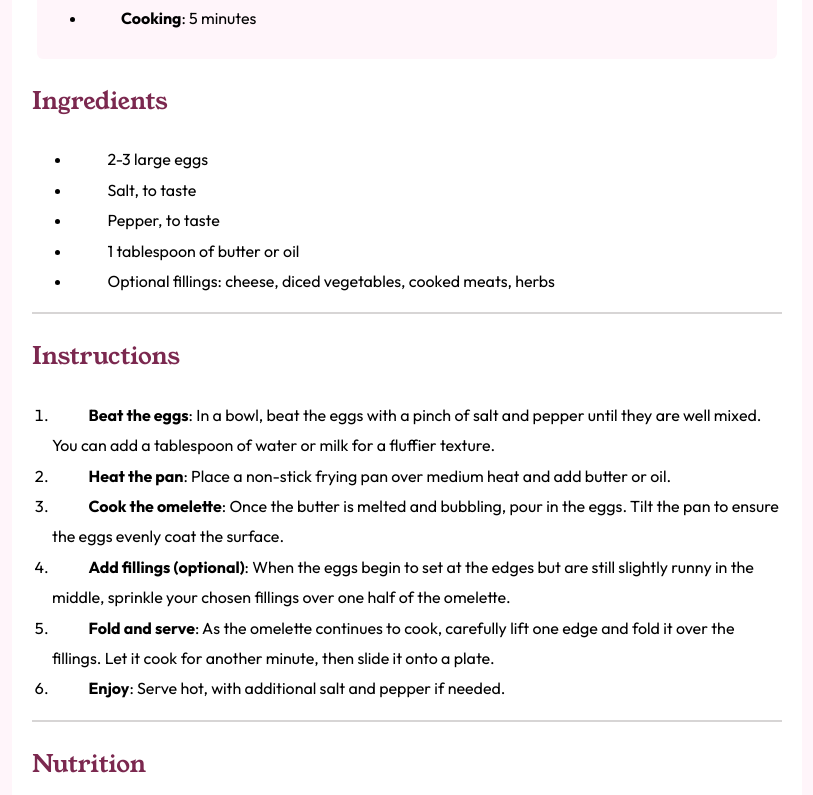
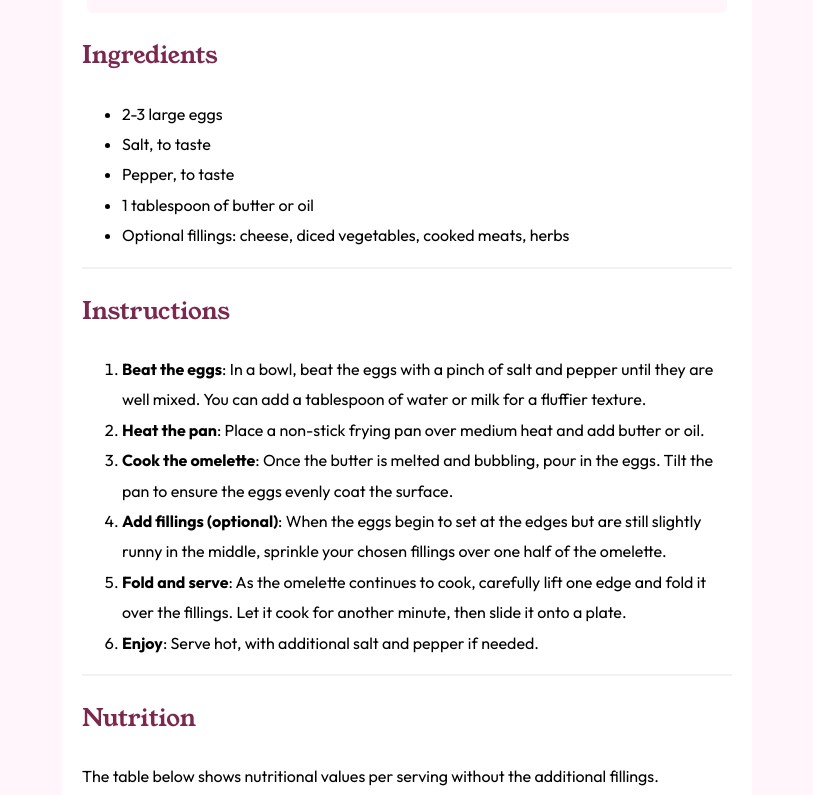
Before and after one commit to RoxySash/Recipe-Page-Challenge, a plain HTML site: page recipe-page-main/index.html in a window 1280 px wide. Shown: the part 782-1577 px from the top of the page, without its empty margins (233-1046 px from the left). Drawn offline with Linux system fonts and the light colour scheme.

Commit message:
second commit

```diff
--- a/recipe-page-main/index.html
+++ b/recipe-page-main/index.html
@@ -21,15 +21,18 @@
   <h1>Simple Omelette Recipe</h1>
 
   <p>An easy and quick dish, perfect for any meal. This classic omelette combines beaten eggs cooked
-  to perfection, optionally filled with your choice of cheese, vegetables, or meats.</p>
+
+    to perfection, optionally filled with your choice of cheese, vegetables, or meats.</p>
+
 <div class="small-container">
   <h3>Preparation time</h3>
+  <p class="small-para-indent">
 <ul>
   <li><strong>Total</strong>: Approximately 10 minutes</li>
   <li><strong>Preparation</strong>: 5 minutes</li>
   <li><strong>Cooking</strong>: 5 minutes</li>
 </ul>
-
+</p>
 </div>
 
   <h2>Ingredients</h2>
--- a/recipe-page-main/styles.css
+++ b/recipe-page-main/styles.css
@@ -37,7 +37,7 @@ img {
 
 .container {
     background-color: hsl(0, 0%, 100%);
-    max-width: 750px;
+    max-width: 650px;
     padding: 20px;
     border-radius: 15px;
 }
@@ -45,7 +45,7 @@ img {
 
 hr {
 
-    border: 1px solid #d7d5d5;
+    border: 1px solid #f3f2f2;
 }
 
 
@@ -54,24 +54,6 @@ hr {
     color: hsl(332, 51%, 32%);
 
    font-weight: 600;
-   margin: 0%;
-    padding:0%;
-   display: inline;
-   text-indent: 5%;
-}
 
 
-
-ul {
-    text-indent: 5%;
 }
-
-ol {
-    padding-left: 10px;
-    margin-left: 10px;
-}
-
-li {
-    text-indent: 5%;
-
-}
```
